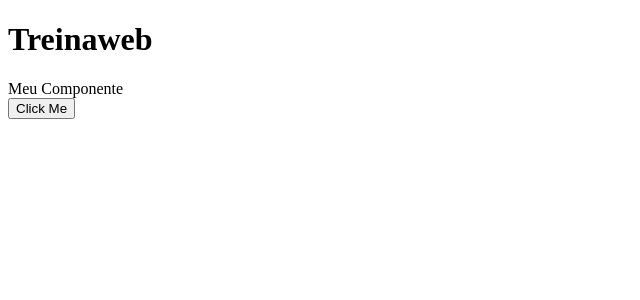
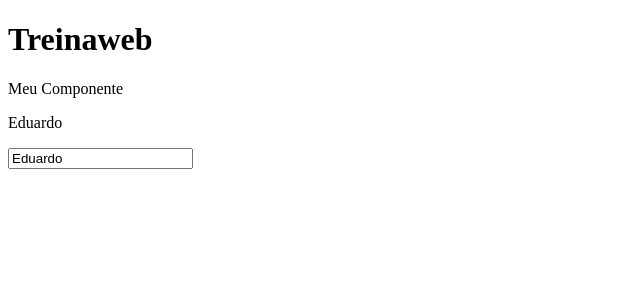
Before and after one commit to eRodriguesSantana/introducao-angular, an Angular app in the folder meu-app/: page / in a window 1280 px wide. Shown: the top 300 px of the page, without its empty margins (0-640 px from the left). Built offline with nearby package versions, Linux system fonts and the light colour scheme.

Commit message:
Estudando e aplicando Two-way Data Binding de forma manual

```diff
--- a/meu-app/src/app/meu-componente2/meu-componente2.component.html
+++ b/meu-app/src/app/meu-componente2/meu-componente2.component.html
@@ -1,3 +1,3 @@
-<p *ngIf="isVisible">{{ Aluno?.dados?.nome }}</p>
+<p>{{ nome }}</p>
 
-<button (click)="handleClick()">Click Me</button>
+<input type="text" [value]="nome" (input)="nome = meuNome.value" #meuNome/>
```
